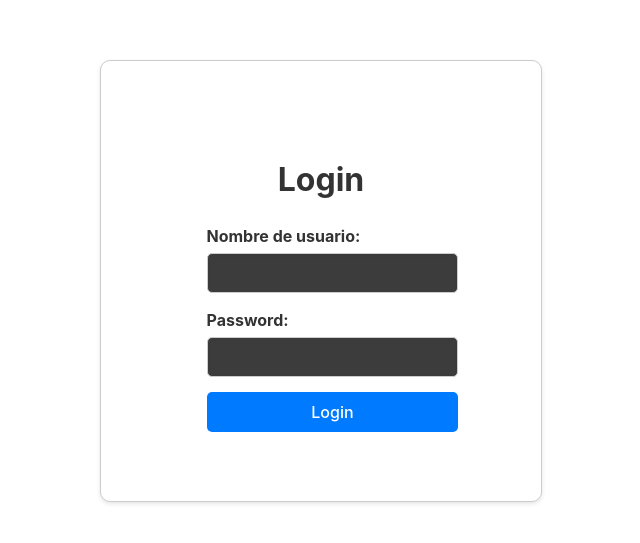
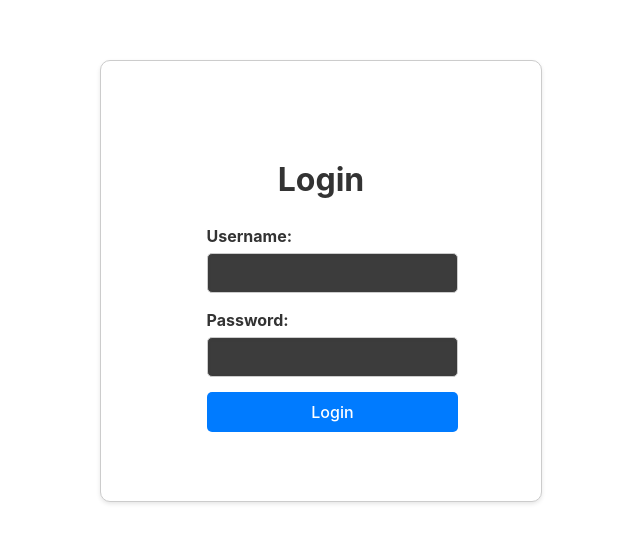
Before and after one commit to 01speed1/fkg_web_client, a React (Vite) app: page / in a window 1280 px wide. Shown: the part 119-662 px from the top of the page, without its empty margins (319-959 px from the left). Built offline with nearby package versions, Linux system fonts and the light colour scheme; no server answers.

Commit message:
Update Login.tsx

```diff
--- a/src/pages/Login.tsx
+++ b/src/pages/Login.tsx
@@ -51,7 +51,7 @@
       <h2 className='Login__title'>Login</h2>
       <form className='Login__formLogin' onSubmit={handleSubmit}>
         <div className='FormLogin__input'>
-          <label htmlFor="username">Nombre de usuario:</label>
+          <label htmlFor="username">Username:</label>
           <input
             type="text"
             id="username"
```
